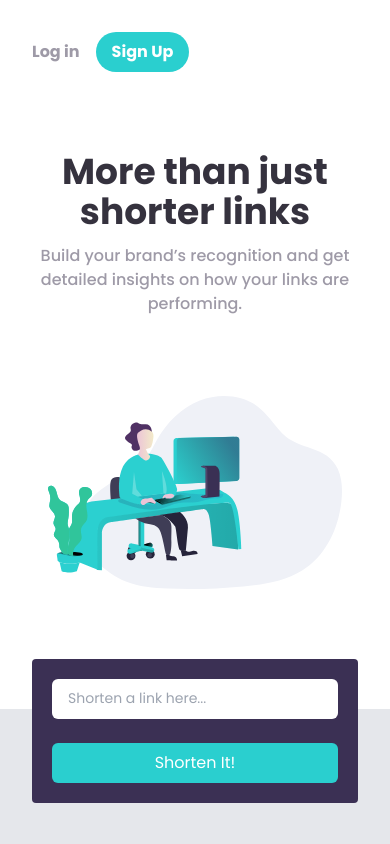
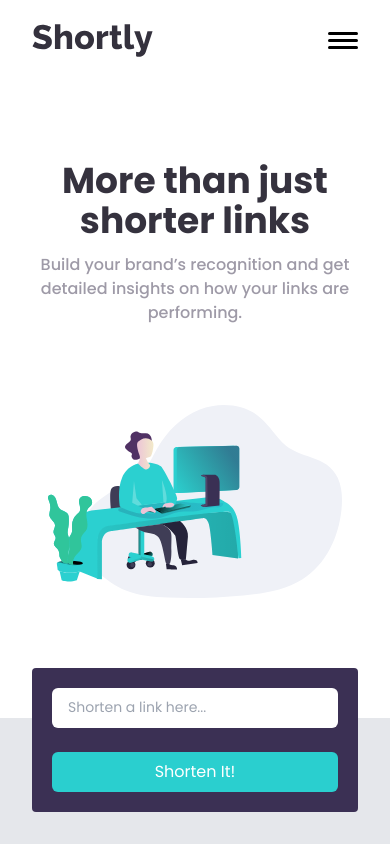
Before and after one commit to t3ch-spawn/url-shortner, a React (Vite) app: page / in a window 390 px wide. Shown: the top 844 px of the page. Built offline with nearby package versions, Linux system fonts and the light colour scheme.

Commit message:
finished up hamburger menu

```diff
--- a/src/components/Header.jsx
+++ b/src/components/Header.jsx
@@ -1,16 +1,39 @@
-import React from "react";
-import logo from "../assets/images/logo.svg";
-import Button from "./utilities/Button";
+import React, { useState } from 'react';
+import logo from '../assets/images/logo.svg';
+import logo2 from '../assets/images/logo copy.svg';
+import Button from './utilities/Button';
 
 export default function Header() {
+  const [isShown, setIsShown] = useState(false);
+
   return (
-    <div className="px-8 pt-8 flex items-center justify-between font-bold text-font1 w-[100%]">
+    <div className="px-8 pt-8 flex items-center justify-between font-bold text-font1 w-[100%] -750:sticky -750:z-[20] -750:bg-white -750:py-6    -750:top-0">
+      <div>
+        <img className="hidden -750:block" src={logo} alt="" />
+      </div>
+
+      <div
+        onClick={() => {
+          setIsShown(!isShown);
+        }}
+        className={`hamburger ${isShown ? 'active' : 'not'}`}
+      >
+        <div className="ham-bar ham-bar-1"></div>
+        <div className="ham-bar ham-bar-2"></div>
+        <div className="ham-bar ham-bar-3"></div>
+      </div>
+
+      <div
+        className={`navbar ${
+          isShown ? 'active' : ''
+        } px-8 flex items-center justify-between font-bold text-font1 w-[100%]`}
+      >
         {/* left of header */}
 
-      <nav className="-750:hidden">
+        <nav>
           <ul className="flex items-center gap-4">
             <li className="mr-3">
-            <img src={logo} alt="" />
+              <img className="-750:hidden" src={logo} alt="" />
             </li>
             <li>Features</li>
             <li>Pricing</li>
@@ -19,9 +42,10 @@
         </nav>
 
         {/* right of header */}
-      <div className="flex items-center gap-4">
+        <div className="flex items-center gap-4 -750:w-[100%]">
           <span className="cursor-pointer">Log in</span>
-        <Button style={"rounded-3xl"} word={"Sign Up"} />
+          <Button style={'rounded-3xl -750:w-[80%]'} word={'Sign Up'} />
+        </div>
       </div>
     </div>
   );
--- a/src/index.css
+++ b/src/index.css
@@ -37,6 +37,10 @@
   color: red !important;
 }
 
+.hamburger {
+  display: none;
+}
+
 @media (max-width: 1000px) {
   .stat-boxes {
     display: grid;
@@ -56,3 +60,129 @@
     display: none;
   }
 }
+
+@media screen and (max-width: 750px) {
+  .navbar {
+    display: none;
+  }
+
+  .navbar.active {
+    display: flex;
+    position: fixed;
+    top: 50%;
+    left: 50%;
+    transform: translate(-50%, -50%);
+    background-color: hsl(257, 27%, 26%);
+    flex-direction: column;
+    z-index: 20;
+    padding: 50px 0;
+    width: 80%;
+    border-radius: 10px;
+    gap: 20px;
+    color: white;
+  }
+
+  .navbar nav ul {
+    flex-direction: column;
+  }
+
+  .navbar > div {
+    flex-direction: column;
+  }
+
+  .hamburger {
+    display: flex;
+    flex-direction: column;
+    justify-content: center;
+    align-items: center;
+    width: 30px;
+    gap: 4px;
+    cursor: pointer;
+  }
+
+  .ham-bar {
+    height: 3px;
+    width: 100%;
+    background-color: black;
+    border-radius: 3px;
+    transition: 0.3s;
+  }
+
+
+
+  .hamburger.active .ham-bar-1 {
+    animation: animBar-1;
+    animation-fill-mode: forwards;
+    animation-duration: 0.5s;
+  }
+
+  .hamburger.not .ham-bar-1 {
+    animation: animBar-1-reverse;
+    animation-fill-mode: forwards;
+    animation-duration: 0.5s;
+  }
+
+  .hamburger.active .ham-bar-2 {
+    transform: translateX(20px);
+    opacity: 0;
+  }
+
+  .hamburger.active .ham-bar-3 {
+    animation: animBar-3;
+    animation-fill-mode: forwards;
+    animation-duration: 0.5s;
+  }
+
+  .hamburger.not .ham-bar-3 {
+    animation: animBar-3-reverse;
+    animation-fill-mode: forwards;
+    animation-duration: 0.5s;
+  }
+
+  @keyframes animBar-1 {
+    0% {
+      transform: translateY(0px);
+    }
+    50% {
+      transform: translateY(7px);
+    }
+    100% {
+      transform: translateY(7px) rotate(45deg);
+    }
+  }
+  @keyframes animBar-1-reverse {
+    0% {
+      transform: translateY(7px) rotate(45deg);
+    }
+
+    50% {
+      transform: translateY(7px);
+    }
+
+    100% {
+      transform: translateY(0px);
+    }
+  }
+  @keyframes animBar-3 {
+    0% {
+      transform: translateY(0px);
+    }
+    50% {
+      transform: translateY(-7px);
+    }
+    100% {
+      transform: translateY(-7px) rotate(-45deg);
+    }
+  }
+  @keyframes animBar-3-reverse {
+    0% {
+      transform: translateY(-7px) rotate(-45deg);
+    }
+    50% {
+      transform: translateY(-7px);
+    }
+    100% {
+      transform: translateY(0px);
+    }
+  }
+}
```
Lines whose indentation alone changed are shown as unchanged.
